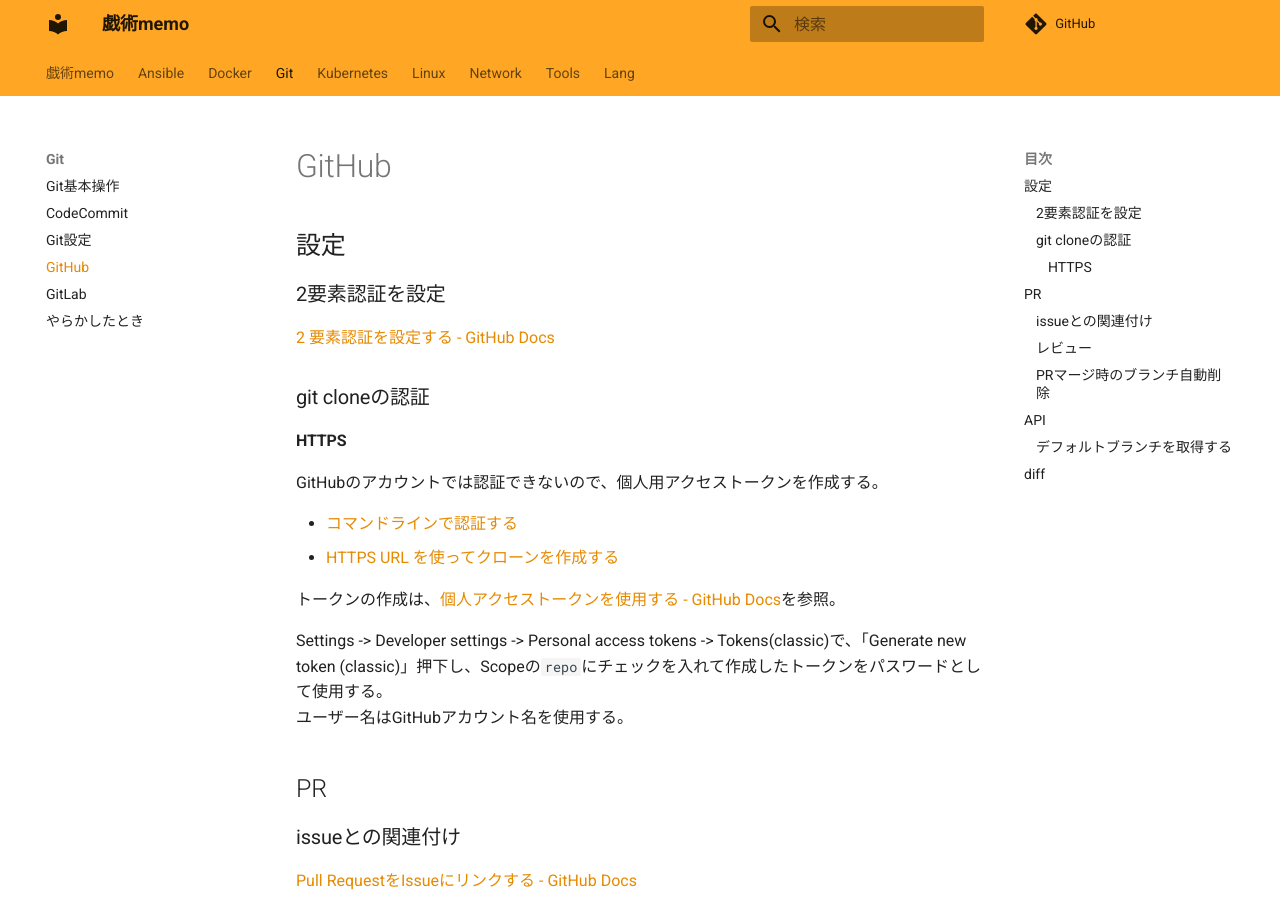
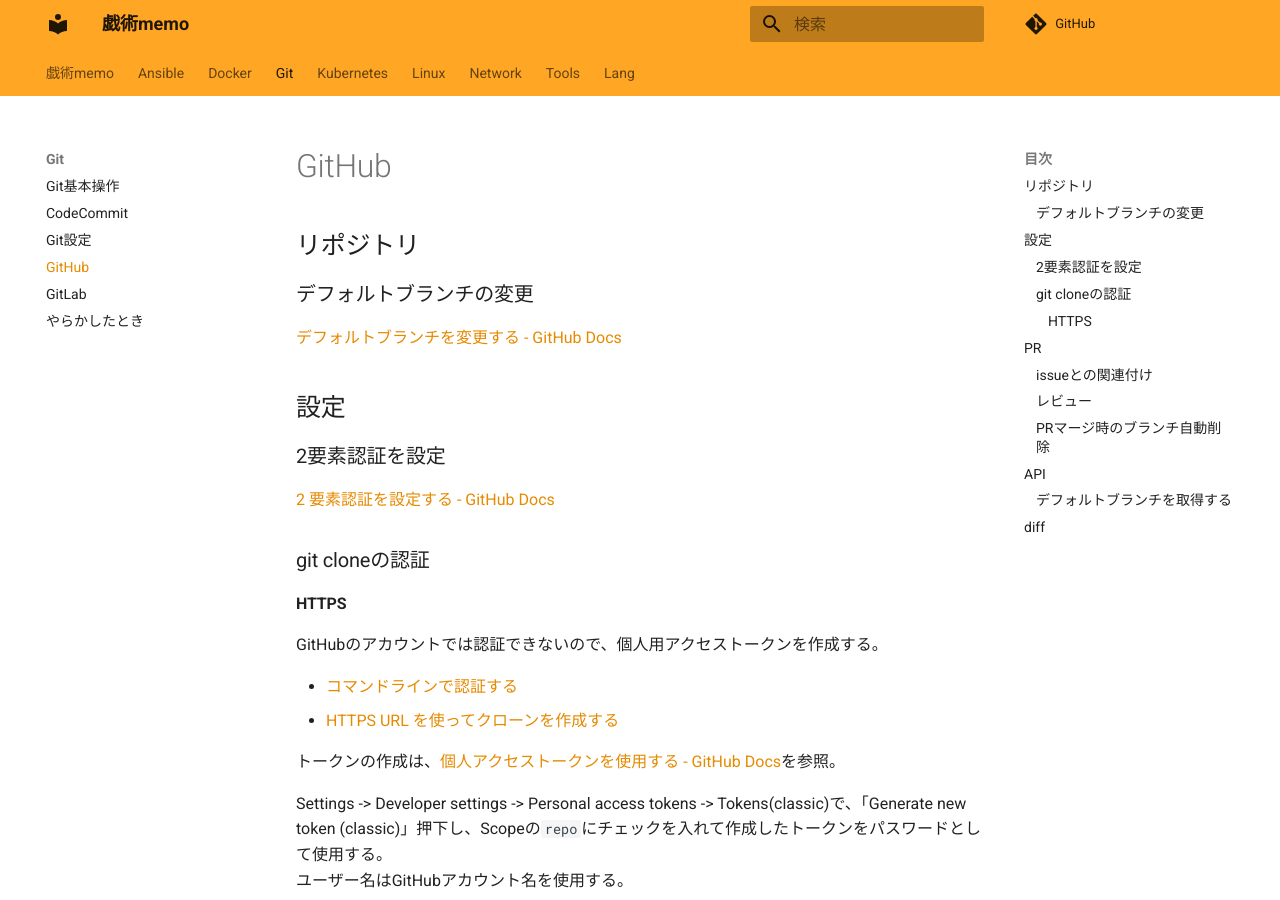
Before and after one commit to zaki-lknr/docs, an MkDocs documentation site: the page built from docs/Git/github.md, in a window 1280 px wide and 900 px high. Built offline with MkDocs 1.6.1 and Material for MkDocs 9.7.7, drawn with Linux system fonts in a browser that asks for light colours; comment, search, counter and statistics services are not loaded.

Commit message:
add: git/github: デフォルトブランチの変更

```diff
--- a/docs/Git/github.md
+++ b/docs/Git/github.md
@@ -1,4 +1,10 @@
 # GitHub
+
+## リポジトリ
+
+### デフォルトブランチの変更
+
+[デフォルトブランチを変更する - GitHub Docs](https://docs.github.com/ja/repositories/configuring-branches-and-merges-in-your-repository/managing-branches-in-your-repository/changing-the-default-branch)
 
 ## 設定
 
```
